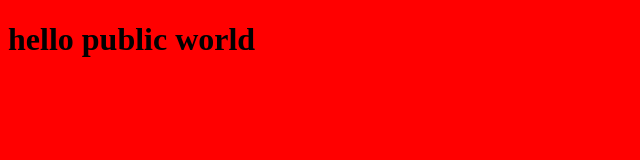
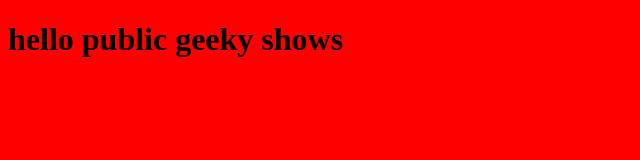
Before and after one commit to tanishqq1/project3, a plain HTML site: page index.html in a window 1280 px wide. Shown: the whole page, without its empty margins (0-640 px from the left). Drawn offline with Linux system fonts and the light colour scheme.

Commit message:
first change

```diff
--- a/index.html
+++ b/index.html
@@ -11,7 +11,7 @@
 <body>
 
     <h1>
-        hello public world
+        hello public geeky shows
     </h1>
 </body>
 
```
